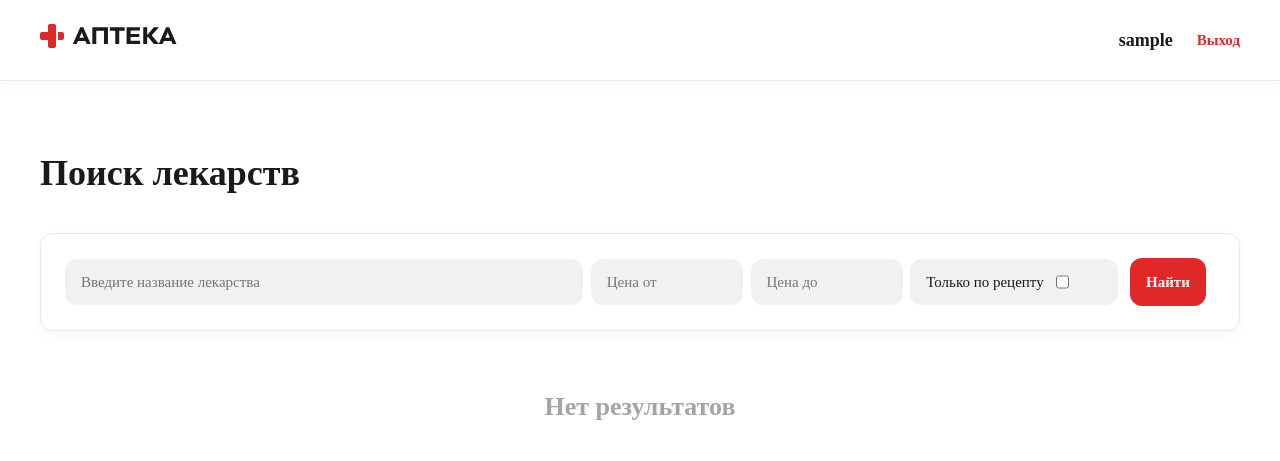
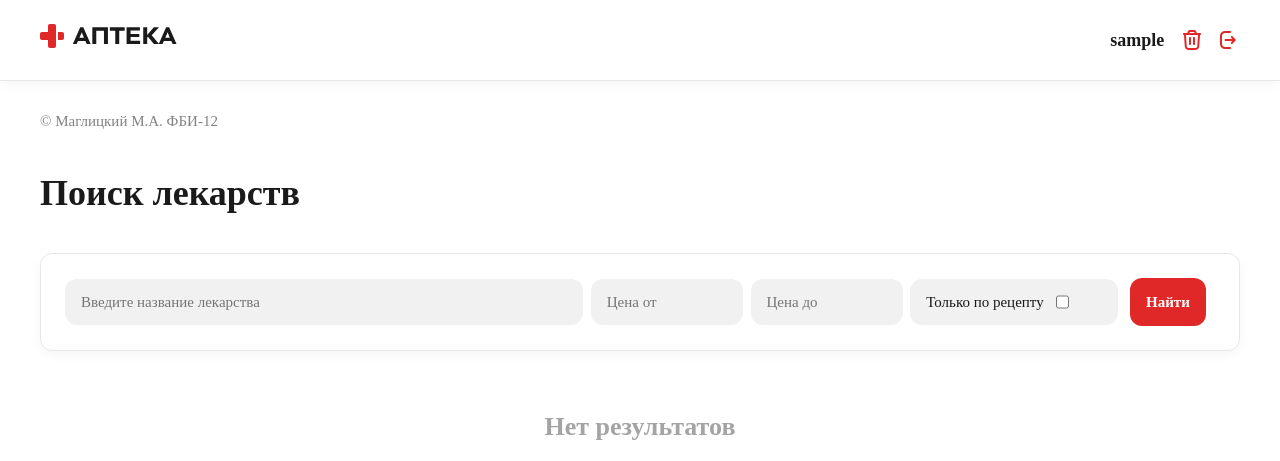
Before and after one commit to mgskym/web-mgskym-rgz, a Flask app: page /search in a window 1280 px wide. Shown: the top 461 px of the page. Run offline with Flask 3, Linux system fonts and the light colour scheme; the visitor is signed in with stand-in values (Sample User, id 1); data comes from the database, SQL or seed files in the repository; data that the repository does not hold is empty.

Commit message:
all done

```diff
--- a/app.py
+++ b/app.py
@@ -195,6 +195,27 @@ def logout():
     logout_user()
     return redirect("/login")
 
+@app.route("/delete_account", methods = ['POST', 'GET'])
+@login_required
+def delete_account():
+    is_admin = (users.query.filter_by(id=current_user.id).first()).is_admin
+    if is_admin:
+        return redirect("/search")
+    else:
+        username = (users.query.filter_by(id=current_user.id).first()).username
+        if request.method == 'GET':
+            return render_template("delete_account.html",
+                page_title = 'Удаление аккаунта',
+                is_logged = True,
+                username = username
+            )
+        else:
+            deletedUser = users.query.filter_by(id=current_user.id).first()
+            logout_user()
+            db.session.delete(deletedUser)
+            db.session.commit()
+            return redirect("/login", code = 302)
+
 @app.route("/new", methods = ['POST', 'GET'])
 @login_required
 def new():
--- a/static/style.css
+++ b/static/style.css
@@ -41,7 +41,7 @@ h1 {
     font-size: 36px;
     font-weight: 700;
     margin-bottom: 32px;
-    margin-top: 64px;
+    margin-top: 32px;
     line-height: 56px;
 }
 
@@ -85,7 +85,7 @@ header {
     font-size: 18px;
     font-weight: 600;
     color: var(--base-text);
-    margin-right: 24px;
+    margin-right: 16px;
 }
 
 .logo {
@@ -232,3 +232,8 @@ label {
 .success {
     color: rgb(26, 198, 60);
 }
+
+.copyright {
+    margin-top: 28px;
+    color: var(--gray-text);
+}
--- a/templates/base.html
+++ b/templates/base.html
@@ -21,12 +21,23 @@
                 {% endif %}
             </div>
             {% if is_logged %}
-                <div style="display: flex;">
+                <div style="display: flex; align-items: center;">
                     <div class="username">
                         {{ username }}
                     </div>
-                    <div>
-                        <a href="/logout">Выход</a>
+                    <div style="height: 24px;">
+                        {% if username == 'admin' %}
+                            <a href="/logout">
+                                <img style="height: 24px; width: 24px;" src="/static/logout.svg" alt="Выход">
+                            </a>
+                        {% else %}
+                            <a href="/delete_account" style="margin-right: 8px;">
+                                <img style="height: 24px; width: 24px;" src="/static/delete.svg" alt="Выход">
+                            </a>
+                            <a href="/logout">
+                                <img style="height: 24px; width: 24px;" src="/static/logout.svg" alt="Выход">
+                            </a>
+                        {% endif %}
                     </div>
                 </div>
             {% else %}
@@ -35,6 +46,7 @@
     </header>
     <main>
         <div class="page-content">
+            <div class="copyright">© Маглицкий М.А. ФБИ-12</div>
             <h1>{{ page_title }}</h1>
             {% block main %}{% endblock %}
         </div>
```
Also changed, not shown: templates/delete_account.html (added, +10 -0 lines), static/delete.svg (added), static/logout.svg (added).
